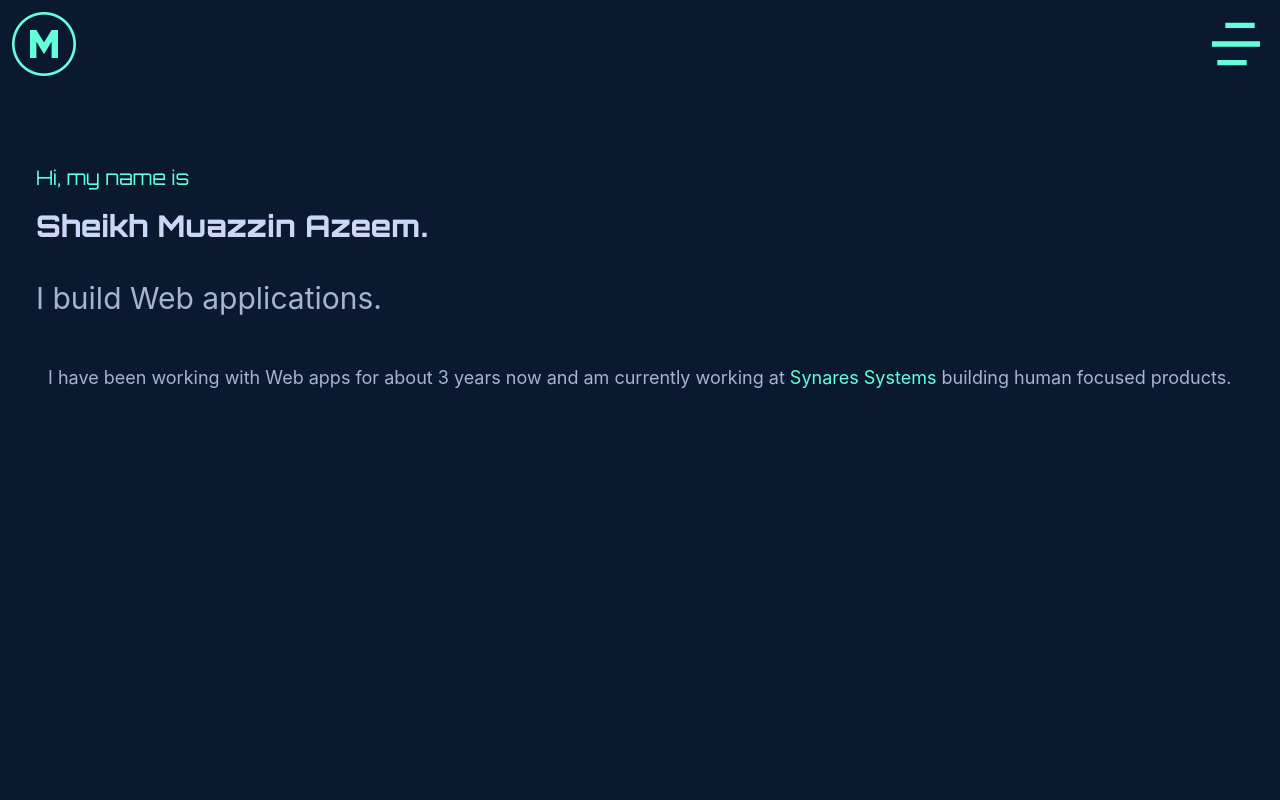
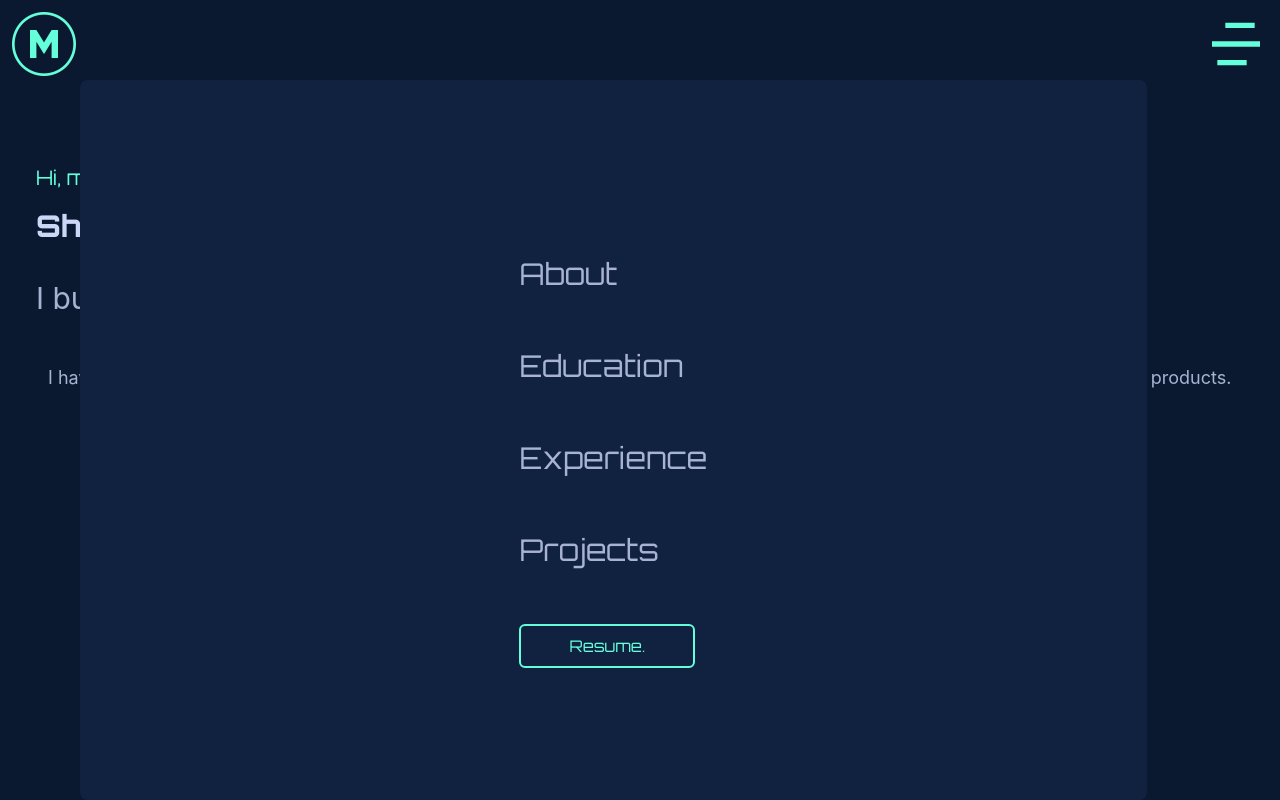
Before and after one commit to Lyfissad/Portfolio, a React (Create React App) app: page / in a window 1280 px wide. Built offline with nearby package versions, Linux system fonts and the light colour scheme; a web font is replaced by a local one.

Commit message:
Changing menu slider to default css

```diff
--- a/public/index.html
+++ b/public/index.html
@@ -1,5 +1,5 @@
 <!DOCTYPE html>
-<html lang="en">
+<html lang="en" className="">
   <head>
     <meta charset="utf-8" />
     <link rel="icon" href="letter-m.png" />
@@ -16,29 +16,12 @@
     <title>Sheikh Muazzin Azeem</title>
 
     <link rel="manifest" href="portfolio\public\manifest.json" />
-    <!--
-      Notice the use of %PUBLIC_URL% in the tags above.
-      It will be replaced with the URL of the `public` folder during the build.
-      Only files inside the `public` folder can be referenced from the HTML.
 
-      Unlike "/favicon.ico" or "favicon.ico", "%PUBLIC_URL%/favicon.ico" will
-      work correctly both with client-side routing and a non-root public URL.
-      Learn how to configure a non-root public URL by running `npm run build`.
-    -->
     <title>React App</title>
   </head>
   <body>
     <noscript>You need to enable JavaScript to run this app.</noscript>
     <div id="root"></div>
-    <!--
-      This HTML file is a template.
-      If you open it directly in the browser, you will see an empty page.
 
-      You can add webfonts, meta tags, or analytics to this file.
-      The build step will place the bundled scripts into the <body> tag.
-
-      To begin the development, run `npm start` or `yarn start`.
-      To create a production bundle, use `npm run build` or `yarn build`.
-    -->
   </body>
 </html>
--- a/src/App.css
+++ b/src/App.css
@@ -8,9 +8,47 @@
   --green:  #64ffda;
   --slightFade: #a8b2d1;
   --faded : #ccd6f6;
+  --lightNavy: #112240;
 }
 
 body{
-  webkit-font-smoothing: antialiased;
+  -webkit-font-smoothing: antialiased;
+  -moz-osx-font-smoothing: grayscale;
   background-color: var(--navy);
 }
+
+
+.sideBar{
+  position: absolute;
+  color: var(--slightFade);
+  justify-content: center;
+  align-items: center;
+  margin-top: 5rem;
+  margin-right: 2rem;
+  display: flex;
+  width: 83.333%;
+  border-radius: 0.5rem;
+  background-color: var(--lightNavy);
+  top: 0px;
+  bottom: 0px;
+  left: 5rem;
+  right: 100%;
+  transition: all 4s;
+}
+
+.sideBar.active{
+  position: absolute;
+  color: var(--slightFade);
+  justify-content: center;
+  align-items: center;
+  margin-top: 5rem;
+  margin-right: 2rem;
+  display: flex;
+  width: 83.333%;
+  border-radius: 0.5rem;
+  background-color: var(--lightNavy);
+  top: 0px;
+  bottom: 0px;
+  left: 5rem;
+  right: 0%;
+}
--- a/src/App.jsx
+++ b/src/App.jsx
@@ -27,8 +27,8 @@ export default function App() {
                       absolute top-0 right-0"
                       onClick={()=>setSideActive(!SideActive)}
                 />}
-      <Intro />
-      {SideActive && <SideNav className = "bg-slate-900"/>}
+      <Intro blur = {SideActive}/>
+      <SideNav show = {SideActive} />
     </div>
   );
 }
--- a/src/component/Header.jsx
+++ b/src/component/Header.jsx
@@ -1,5 +1,5 @@
 import { React } from "react"
-import { RiMenu4Line } from "react-icons/ri";
+
 
 
 
--- a/src/component/Intro.jsx
+++ b/src/component/Intro.jsx
@@ -3,9 +3,9 @@ import React from "react"
 
 
 
-export default function Intro(){
+export default function Intro(props){
     return(
-        <div className="pt-10">
+        <div className={props.blur? "pt-10 blur-sm shadow-lg" : "pt-10"}>
         <h1 className="text-green ml-9 mt-9 mb-2 text-xl font-orbitron">Hi, my name is</h1>
         <h2 className="text-faded m-9 mt-4 text-3xl font-orbitron font-extrabold">Sheikh Muazzin Azeem.</h2>
         <h3 className="m-9 text-3xl text-slightFade">I build Web applications.</h3>
--- a/src/component/SideNav.jsx
+++ b/src/component/SideNav.jsx
@@ -1,13 +1,10 @@
 import React from "react"
 
 
-export default function SideBar(){
+export default function SideBar(props){
     return(
-    <div className="">
-            <div className="text-slightFade absolute
-             inset-y-0 left-40 mt-20 mr-8 h-screen
-              flex items-center justify-center w-4/6
-              bg-slate-700 translate-x-0 ease-in-out duration-300">
+    <div>
+            <div className={props.show? "sideBar.active":"sideBar"}>
                 <ul>
                     <li className="hover:text-green mb-14 text-3xl cursor-pointer font-orbitron">About</li>
                     <li className="hover:text-green mb-14 text-3xl cursor-pointer font-orbitron">Education</li>
@@ -19,7 +16,6 @@ export default function SideBar(){
                        rounded-md absolute
                         font-orbitron">Resume.</button>
                 </ul>
-
             </div>
             </div>
     )
--- a/tailwind.config.js
+++ b/tailwind.config.js
@@ -2,6 +2,7 @@
 module.exports = {
   content: [
     "./src/**/*.{js,jsx,ts,tsx}",
+    "./src/component/**/*.{js,jsx,ts,tsx}"
   ],
   theme: {
     extend: {
@@ -9,7 +10,8 @@ module.exports = {
         "navy" : "var(--navy)",
         "green" : "var(--green)",
         "slightFade" : "var(--slightFade)",
-        "faded" : "var(--faded)"
+        "faded" : "var(--faded)",
+        "lightNavy": "#112240"
       },
       fontFamily:
         {"orbitron": ['Orbitron' , 'sans-serif']
```
